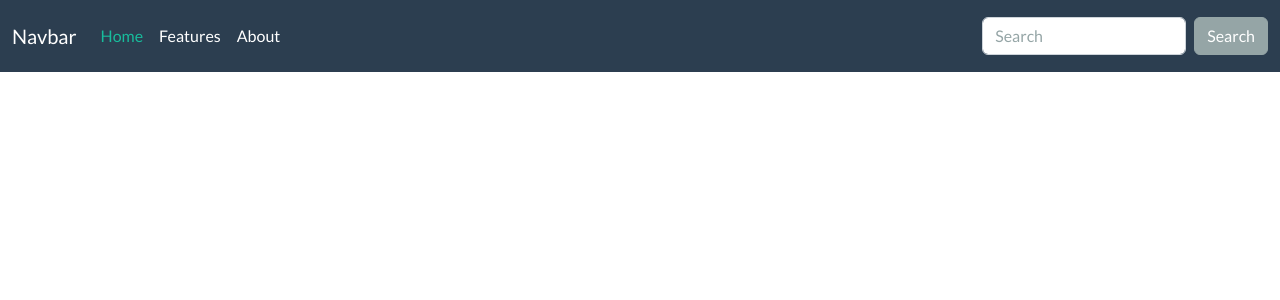
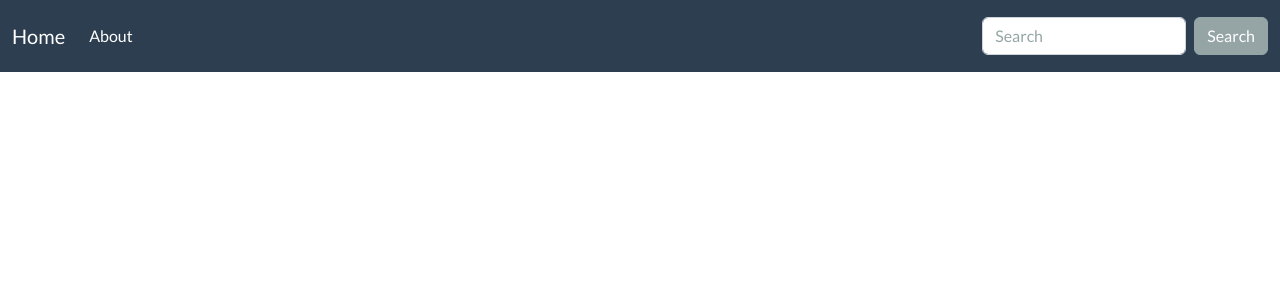
Before and after one commit to bibilg/toDoList, a Symfony app: template templates/base.html.twig in a window 1280 px wide. Shown: the top 300 px of the page. Run offline with Twig, Linux system fonts and the light colour scheme; the template is opened without the code that fills it, so the values that code supplies are empty; some libraries are stand-ins or nearby versions.

Commit message:
Editing header in base.html

```diff
--- a/templates/base.html.twig
+++ b/templates/base.html.twig
@@ -10,21 +10,13 @@
     <header>
         <nav class="navbar navbar-expand-lg navbar-dark bg-primary">
             <div class="container-fluid">
-                <a class="navbar-brand" href="#">Navbar</a>
+                <a class="navbar-brand" href="#">Home</a>
                 <button class="navbar-toggler" type="button" data-bs-toggle="collapse" data-bs-target="#navbarColor01" aria-controls="navbarColor01" aria-expanded="false" aria-label="Toggle navigation">
                 <span class="navbar-toggler-icon"></span>
                 </button>
 
                 <div class="collapse navbar-collapse" id="navbarColor01">
                 <ul class="navbar-nav me-auto">
-                    <li class="nav-item">
-                    <a class="nav-link active" href="#">Home
-                        <span class="visually-hidden">(current)</span>
-                    </a>
-                    </li>
-                    <li class="nav-item">
-                    <a class="nav-link" href="#">Features</a>
-                    </li>
                     <li class="nav-item">
                     <a class="nav-link" href="#">About</a>
                     </li>
```
